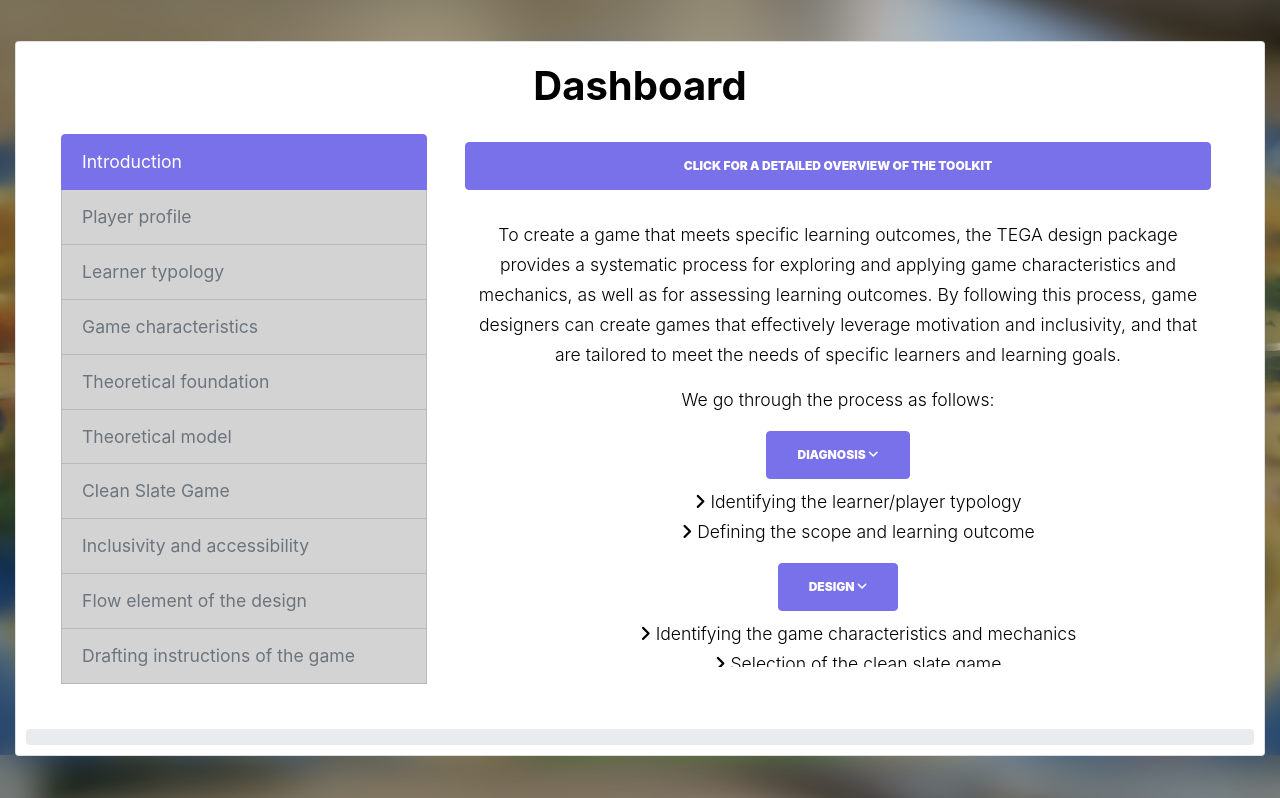
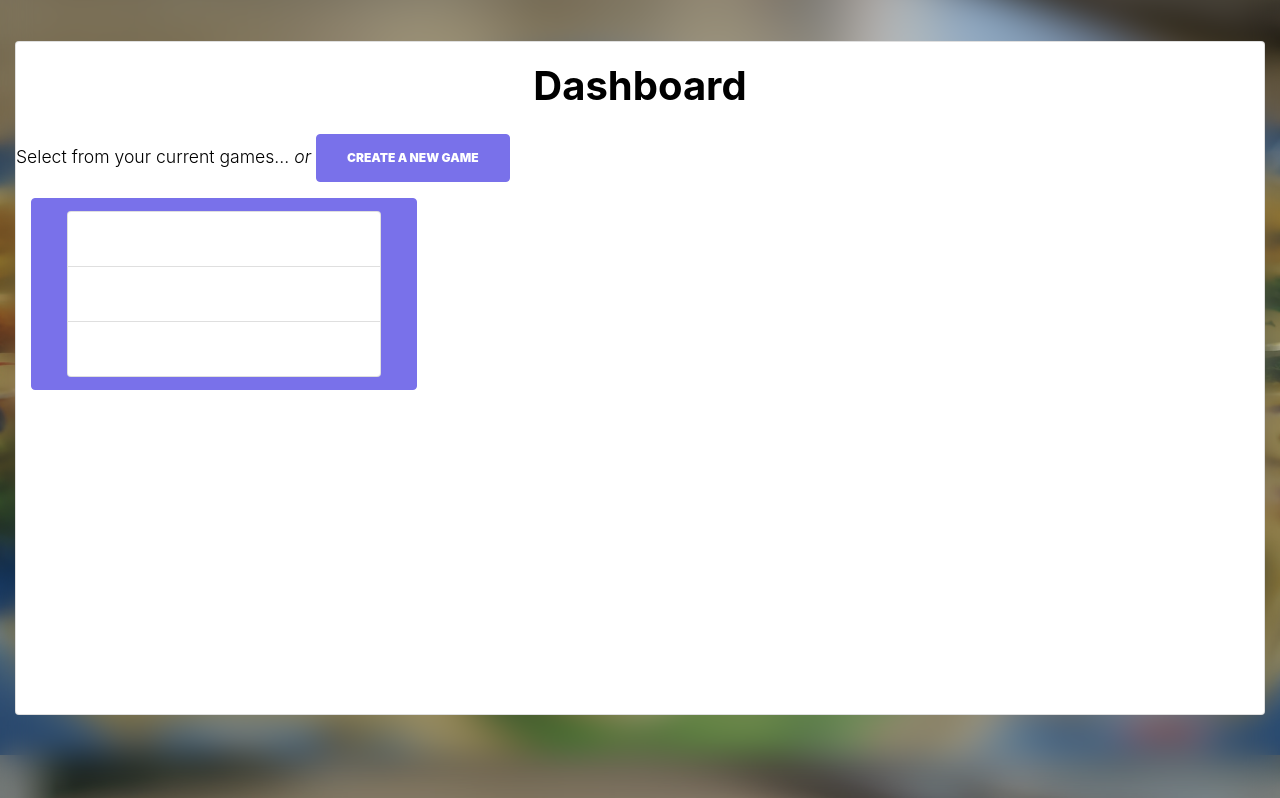
Before and after one commit to tsmithscott/tega-toolkit, a Flask app: page /dashboard in a window 1280 px wide; the page is wider, and only the part inside the window is pictured. Shown: the part 109-907 px from the top of that part. Run offline with Flask 3, Linux system fonts and the light colour scheme; the visitor is signed in with stand-in values (Sample User, id 1); some libraries are stand-ins or nearby versions; some web fonts are replaced.

Commit message:
Started adding 'load previous games'

```diff
--- a/templates/dashboard.html
+++ b/templates/dashboard.html
@@ -7,7 +7,26 @@
             <div class="ml-auto aos-init aos-animate" data-aos="fade-up" data-aos-delay="500">
                 <div id="dashboard-card" class="card" style="min-width: 350px;">
                     <h1 style="color:black; text-align: center; padding-top: 20px; padding-bottom:0px;">Dashboard</h1>
-                    <div id="dashboard-container-left" class="row gx-5 centered-div flex-nowrap" style="padding-bottom: 25px; padding-left: 45px; padding-right: 45px;">
+                    {% if current_user.is_authenticated %}
+                    <div id="dashboard-saved-games" style="min-width:200px; height: 550px; overflow-y: auto; overflow-x:hidden; justify-content:center; align-items: center;">
+                        <p style="color:black;">Select from your current games... <i>or</i> <button class="btn btn-primary">Create a New Game</button></p>
+                        <div class="col-sm-4" style="min-width:200px; height: 550px; overflow-y: scroll; overflow-x:hidden; direction: rtl;">
+                            <ul class="list-group w-sm-50" style="direction: ltr; ">
+                                <button id="introduction" class="list-group-item list-group-item-action" aria-current="true">
+                                    <input type="hidden">
+                                    <div class="col-sm mx-auto text-nowrap">
+                                        <ul class="list-group list-group-horizontal-sm justify-content-center">
+                                            <li class="list-group-item">Latest section: *Section*</li>
+                                            <li class="list-group-item">Complete: *True/False*</li>
+                                            <li class="list-group-item">Last modified: *Datetime*</li>
+                                        </ul>
+                                    </div>
+                                </button>
+                            </ul>
+                        </div>
+                    </div>
+                    {% endif %}
+                    <div id="dashboard-container-left" class="row gx-5 centered-div flex-nowrap" style="padding-bottom: 25px; padding-left: 45px; padding-right: 45px; {% if current_user.is_authenticated %}display: none{% endif %}">
                         <div class="col-sm-4" style="min-width:200px; height: 550px; overflow-y: scroll; overflow-x:hidden; direction: rtl;">
                             <ul class="list-group w-sm-50" style="direction: ltr;">
                                 <button id="introduction" class="list-group-item list-group-item-action active" aria-current="true">Introduction<input type="hidden" value=1></button>
@@ -339,7 +358,7 @@
                                 <!-- Theoretical Model -->
                                 <div id="model-content" class="dashboard-content" style="display:none;">
                                     <a id="modelClassificationModalButton" class="btn btn-primary text-wrap mb-2 mt-0" data-bs-toggle="modal" href="#modelClassificationModal" role="button">
-                                        Press to view Game Theoretical Classifications table</a><br /><br />
+                                        Press to view Game Theoretical Models and Classifications table</a><br /><br />
                                     <p style="color: black;">By this time, you should have made some preliminary decisions about the learning mechanics, the thinking skills and game mechanics. The options below give you some inspiration on some Rule designs. So, by eliminating non-viable options from the menu options, you will be limiting your game rule designs. This is in no way prescriptive. It is only designed to help you choose between a myriad of available rules and designs.</p>
                                     <p style="color: black;">Use the button below to add a 'Thinking Skill'. For each thinking skill, there are 3 columns to consider: <b>Learning Mechanics</b>, <b>Game Mechanics</b>, and <b>Game Rule Designs</b></p>
                                     <p style="color: black;">Select <b>one or more</b> options for each dropdown.</p>
@@ -1021,6 +1040,7 @@
                         </div>
                     </div>
                     <br />
+                    {% if not current_user.is_authenticated %}
                     <div class="row">
                         <div id="progress-bar-div" class="col-md-12">
                             <div class="progress">
@@ -1028,6 +1048,7 @@
                             </div>
                         </div>
                     </div>
+                    {% endif %}
                 </div>
             </div>
         </div>
--- a/views.py
+++ b/views.py
@@ -18,11 +18,6 @@
 @login_manager.user_loader
 def load_user(user_id):
     return Users.query.get(user_id)
-
-
-@app.route('/fake')
-def test():
-    return generate_password_hash("password"), 200
 
 
 @app.route("/", methods=['GET', 'POST'])
```
